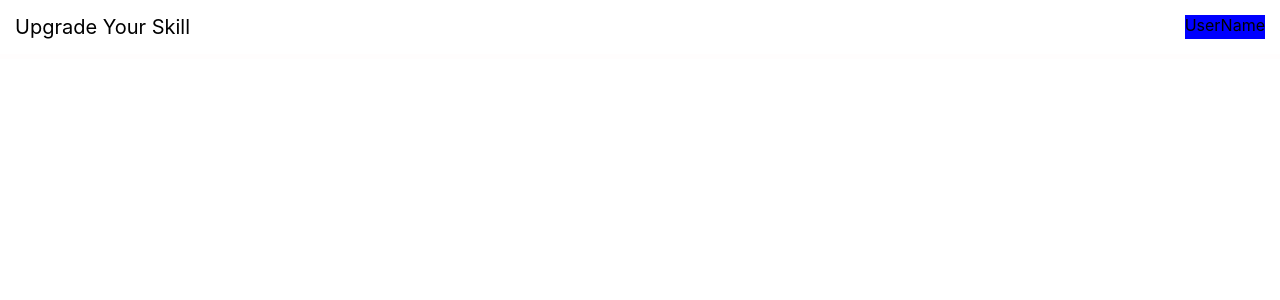
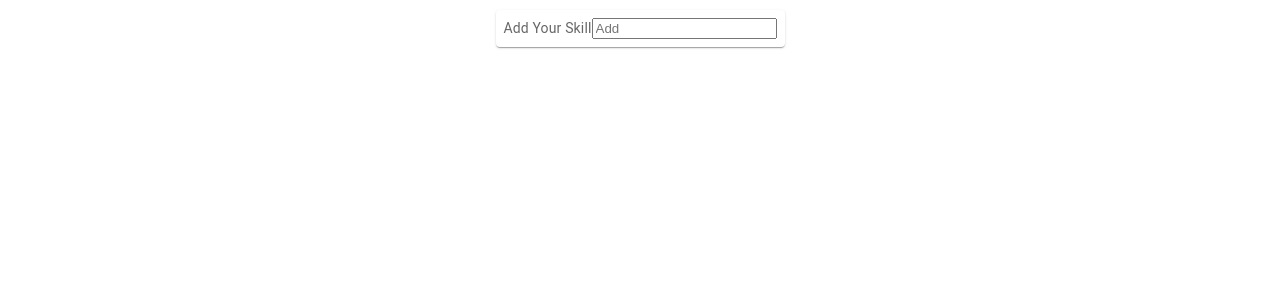
Before and after one commit to Abhishek140298/ImproveAndNewSkill, a React (Create React App) app: page / in a window 1280 px wide. Shown: the top 300 px of the page. Built offline with nearby package versions, Linux system fonts and the light colour scheme.

Commit message:
add working pages

```diff
--- a/package.json
+++ b/package.json
@@ -3,6 +3,10 @@
   "version": "0.1.0",
   "private": true,
   "dependencies": {
+    "@emotion/react": "^11.7.1",
+    "@emotion/styled": "^11.6.0",
+    "@mui/icons-material": "^5.3.0",
+    "@mui/material": "^5.3.0",
     "@testing-library/jest-dom": "^5.16.1",
     "@testing-library/react": "^12.1.2",
     "@testing-library/user-event": "^13.5.0",
--- a/src/App.js
+++ b/src/App.js
@@ -3,8 +3,9 @@ import Login from './layout/login/index'
 import SignUp from './layout/signup'
 import SideNav  from './components/sideNav';
 import UperNav from './components/navBar';
+import AddSkill from './components/addNewAndUpgradePage';
 const App = () => {
-  return <><UperNav/></>;
+  return <><AddSkill/></>;
 };
 
 export default App;
--- /dev/null
+++ b/src/components/addNewAndUpgradePage/index.css
@@ -0,0 +1,6 @@
+.add_skill_main_div {
+  display: flex;
+  justify-content: center;
+  align-items: center;
+  padding: 10px 0px;
+}
--- /dev/null
+++ b/src/components/addNewAndUpgradePage/index.js
@@ -0,0 +1,30 @@
+import React from 'react';
+import { styled } from '@mui/material/styles';
+import Grid from '@mui/material/Grid';
+import Paper from '@mui/material/Paper';
+import Box from '@mui/material/Box';
+import './index.css'
+import {flexbox} from '@mui/system';
+
+const AddSkill =()=>{
+
+	const Item = styled(Paper)(({ theme }) => ({
+  ...theme.typography.body2,
+  padding: theme.spacing(1),
+  textAlign: 'center',
+  color: theme.palette.text.secondary,
+}));
+
+	return (<div className='add_skill_main_div'>
+	 <Grid item xs={8}>
+    <Item>
+		<div>
+		Add Your Skill
+		<span><input placeholder='Add'/></span></div>
+		</Item>
+
+  </Grid>
+	</div>)
+}
+
+export default AddSkill
```
Also changed, not shown: 1 other file (tests, documents, lock files or other folders).
